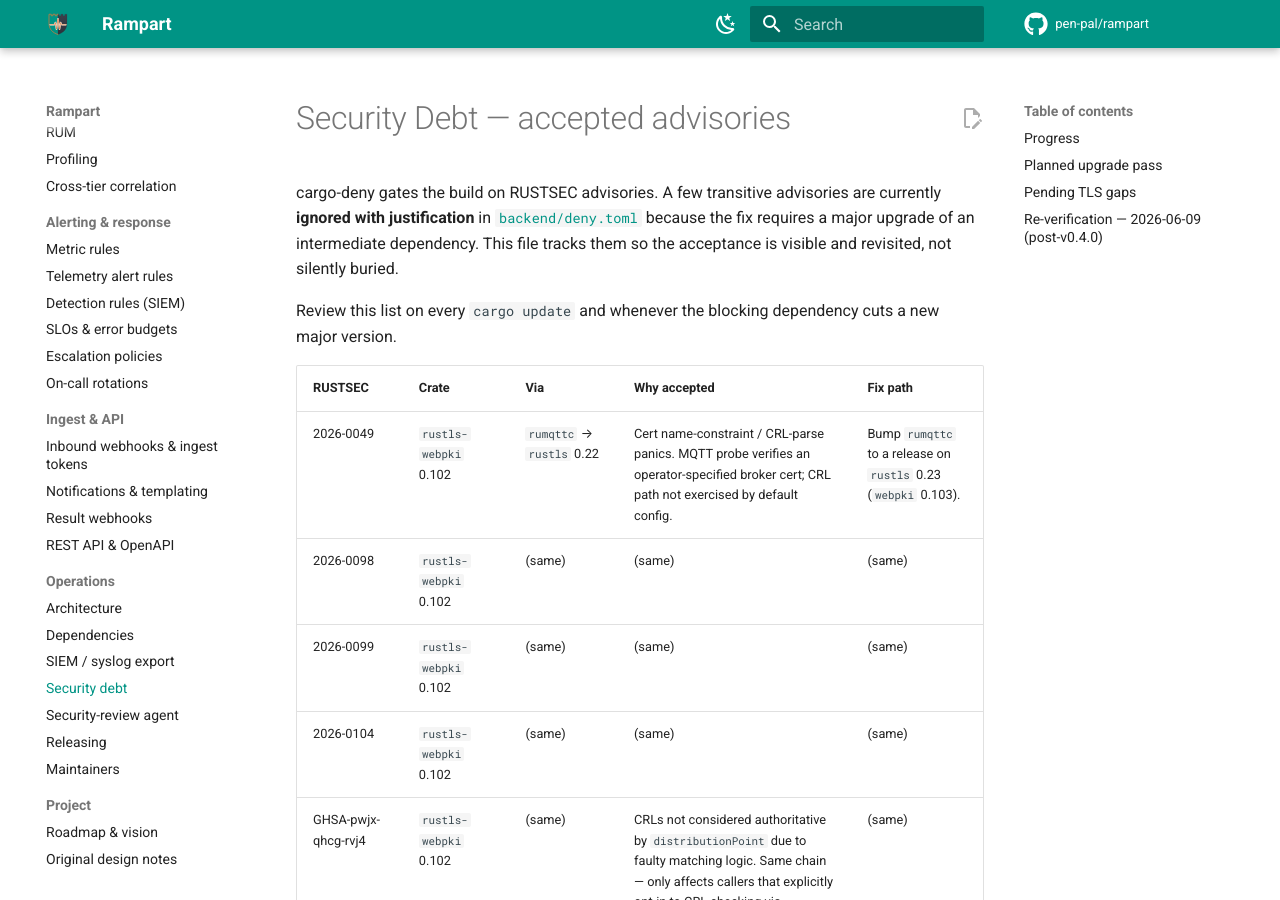
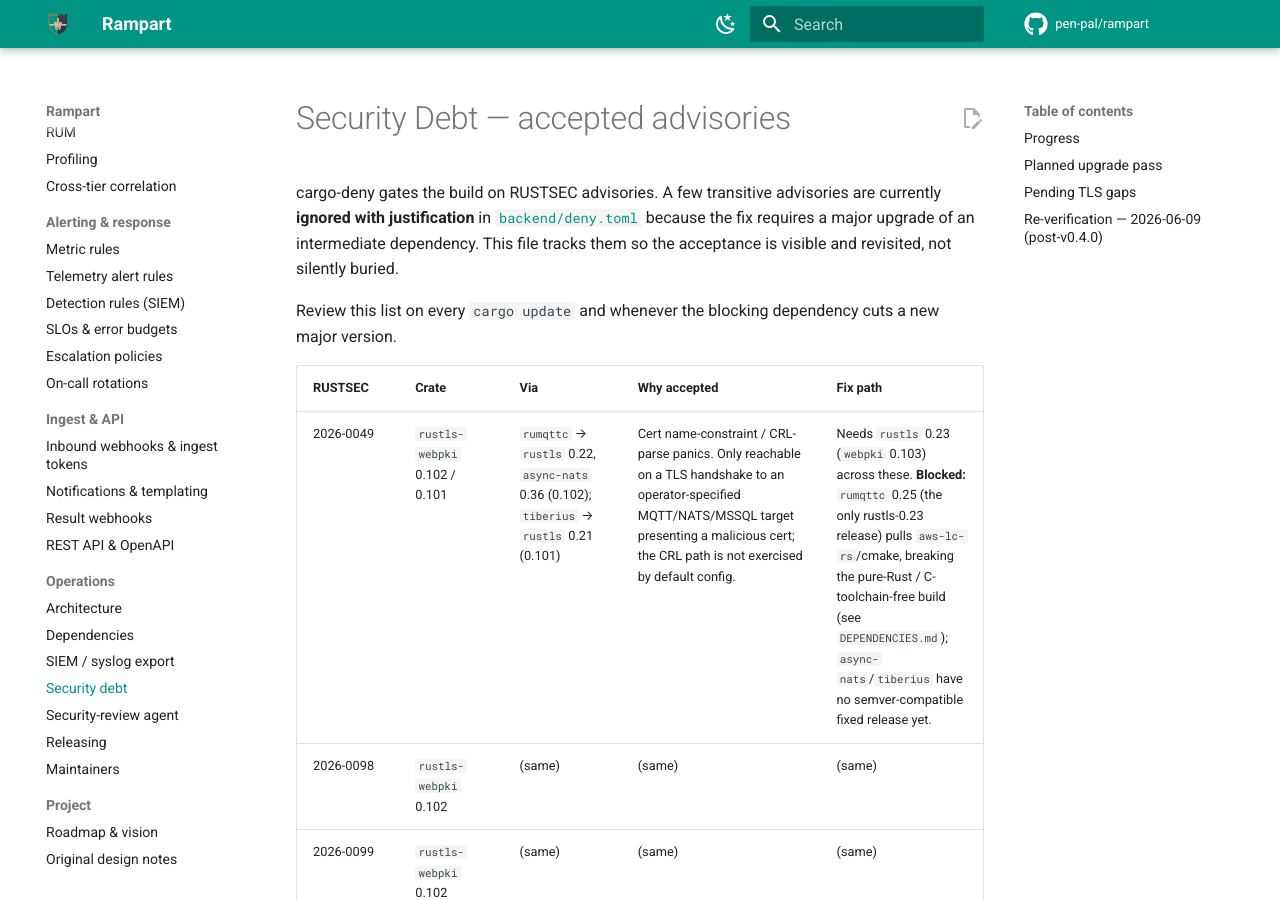
Before and after one commit to pen-pal/rampart, an MkDocs documentation site: the page built from docs/SECURITY-DEBT.md, in a window 1280 px wide and 900 px high. Built offline with MkDocs 1.6.1 and Material for MkDocs 9.7.7, drawn with Linux system fonts in a browser that asks for light colours; comment, search, counter and statistics services are not loaded.

Commit message:
security: precise accounting of the accepted rustls-webpki advisories
cargo audit confirms the open advisories are all transitive rustls-webpki
0.102/0.101 cert-validation bugs, already ignored in deny.toml (CI green).
Correct the Via accounting: pulled by rumqttc + async-nats + tiberius, not
just rumqttc; document that the fix is blocked by rumqttc 0.25 pulling
aws-lc-rs/cmake. No safe upgrade exists yet.

```diff
--- a/docs/SECURITY-DEBT.md
+++ b/docs/SECURITY-DEBT.md
@@ -11,7 +11,7 @@ dependency cuts a new major version.
 
 | RUSTSEC | Crate | Via | Why accepted | Fix path |
 |---------|-------|-----|--------------|----------|
-| 2026-0049 | `rustls-webpki` 0.102 | `rumqttc` → `rustls` 0.22 | Cert name-constraint / CRL-parse panics. MQTT probe verifies an operator-specified broker cert; CRL path not exercised by default config. | Bump `rumqttc` to a release on `rustls` 0.23 (`webpki` 0.103). |
+| 2026-0049 | `rustls-webpki` 0.102 / 0.101 | `rumqttc` → `rustls` 0.22, `async-nats` 0.36 (0.102); `tiberius` → `rustls` 0.21 (0.101) | Cert name-constraint / CRL-parse panics. Only reachable on a TLS handshake to an operator-specified MQTT/NATS/MSSQL target presenting a malicious cert; the CRL path is not exercised by default config. | Needs `rustls` 0.23 (`webpki` 0.103) across these. **Blocked:** `rumqttc` 0.25 (the only rustls-0.23 release) pulls `aws-lc-rs`/cmake, breaking the pure-Rust / C-toolchain-free build (see `DEPENDENCIES.md`); `async-nats`/`tiberius` have no semver-compatible fixed release yet. |
 | 2026-0098 | `rustls-webpki` 0.102 | (same) | (same) | (same) |
 | 2026-0099 | `rustls-webpki` 0.102 | (same) | (same) | (same) |
 | 2026-0104 | `rustls-webpki` 0.102 | (same) | (same) | (same) |
```
Also changed, not shown: 1 other file.
